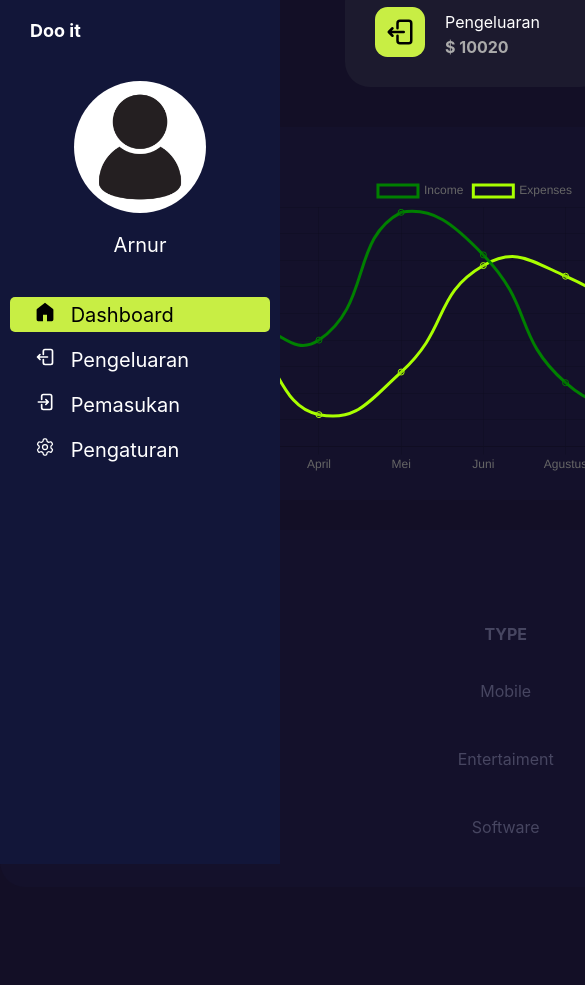
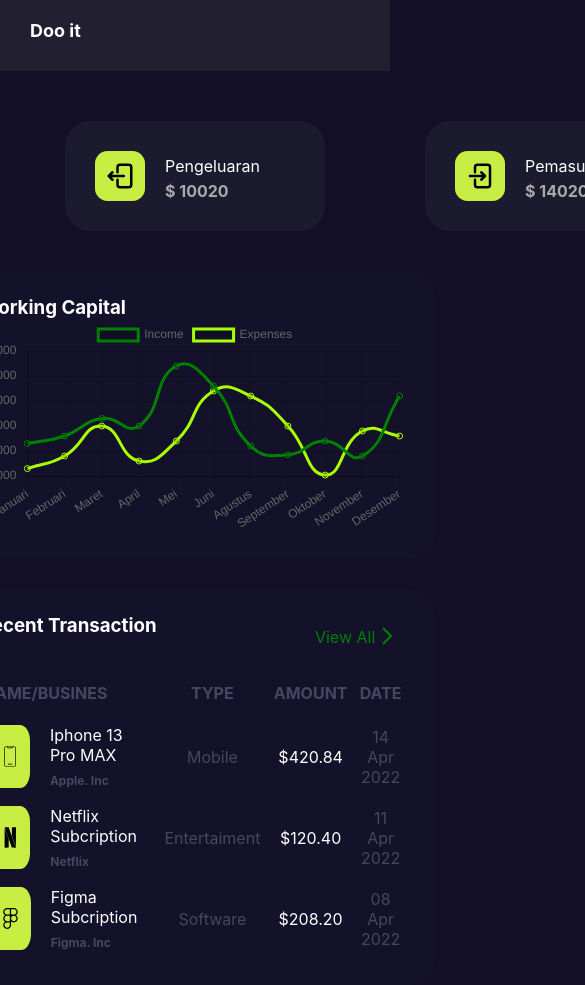
Before and after one commit to arifnurrizqi/Doo-it, a plain HTML site: page index.html in a window 390 px wide. Shown: the top 985 px of the page, 585 px wide, since content can reach past the window. Before the commit the page ends 887 px from the top, so only its background shows below. Drawn offline with nearby package versions, Linux system fonts and the light colour scheme.

Commit message:
add nav for mobile

```diff
--- a/index.html
+++ b/index.html
@@ -10,7 +10,7 @@
 </head>
 <body>
   <div class="container">
-    <!-- navbar -->
+    <!-- navbar desktop-->
     <nav class="navbar">
       <h4 class="brand">Doo it</h4>
       <div class="profile">
@@ -32,6 +32,12 @@
           Pengaturan</a></li>
 
       </ul>
+    </nav>
+
+    <!-- navbar mobile -->
+    <nav class="nav-mobile">
+      <h4 class="brand">Doo it</h4>
+
     </nav>
     <!-- main -->
     <main>
@@ -62,7 +68,7 @@
         <div class="chart-container">
           <div class="container-card">
             <h3>Working Capital</h3>
-            <canvas id="myChart" width="900" height="300"></canvas>
+            <canvas id="myChart"></canvas>
           </div>
           <div class="table">
             <div>
--- a/style.css
+++ b/style.css
@@ -6,7 +6,6 @@ body, p {
 
 body {
   background-color: rgba(19, 15, 38);
-  overflow: hidden;
 }
 
 a {text-decoration: none;}
@@ -25,6 +24,10 @@ a {text-decoration: none;}
   background-color: #121639;
   color: #fff;
   padding: 10px;
+}
+
+.nav-mobile {
+  display: none;
 }
 
 .brand {
@@ -113,8 +116,8 @@ main {
   display : flex;
   height: 100vh;
   align-items: center;
-  justify-content: center;
   flex-direction : column;
+  padding: 30px;
 }
 
 .dashboard header {
@@ -174,6 +177,11 @@ main {
 .chart-container {
   display : flex;
   flex-direction : column;
+}
+
+canvas {
+  width: 900px;
+  height: 160px;
 }
 
 h3, h2, h4 {
@@ -261,7 +269,7 @@ h3, h2, h4 {
   height: 100vh;
   flex-direction : column;
   margin: 0 65px 0 65px;
-  justify-content: center;
+  padding: 50px 30px;
 }
 
 .search-container {
@@ -446,4 +454,26 @@ h3, h2, h4 {
 
 @media (max-width: 768px) {
 
+  .container {
+    flex-direction: column;
+  }
+
+  .navbar {
+    display: none;
+  }
+
+  .nav-mobile {
+    display: flex;
+    padding: 10px;
+    background-color: rgba(70, 70, 75, 0.30);
+  }
+
+  canvas {
+    width: auto;
+    height: auto;
+  }
+
+  main {
+    margin:auto;
+  }
 }
```
